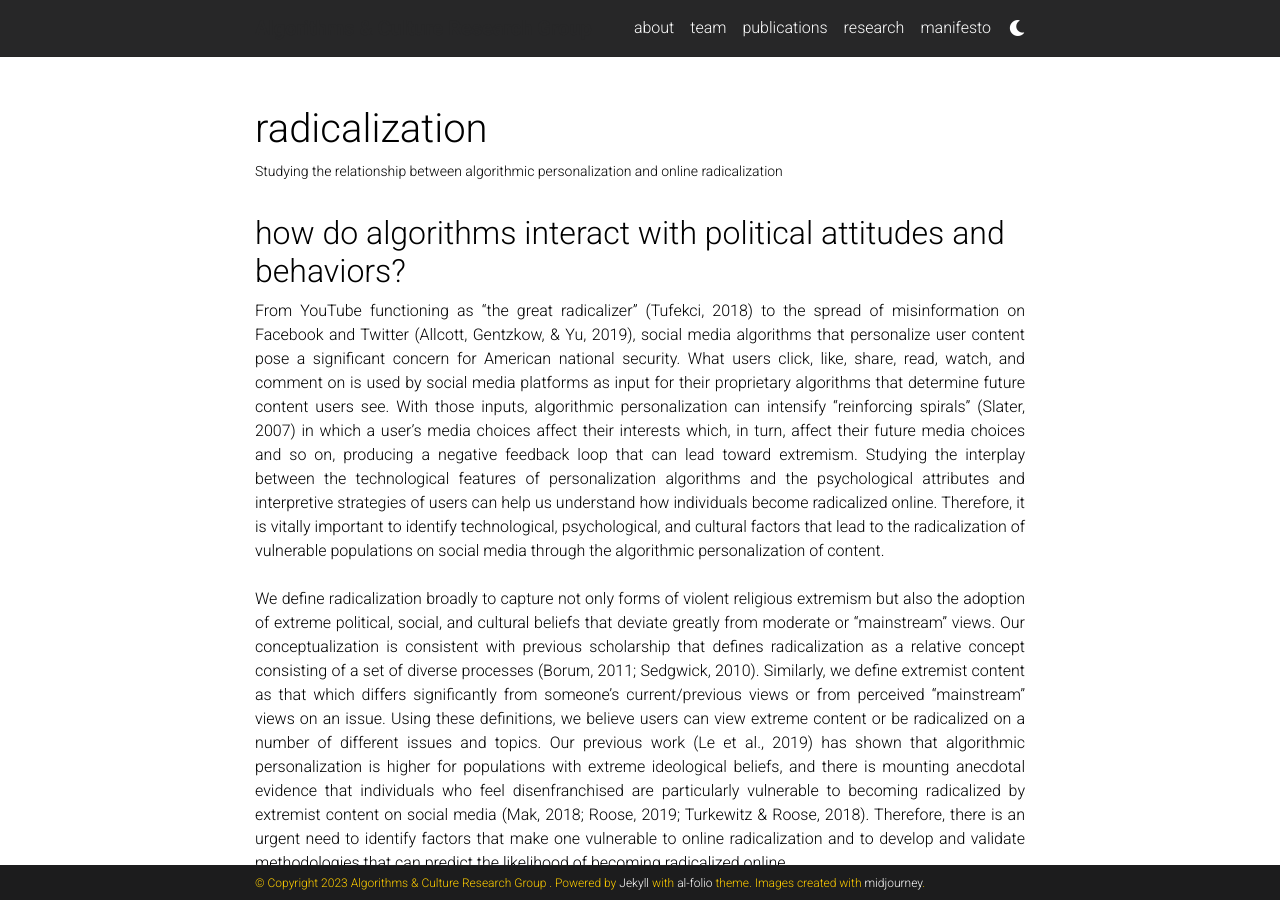
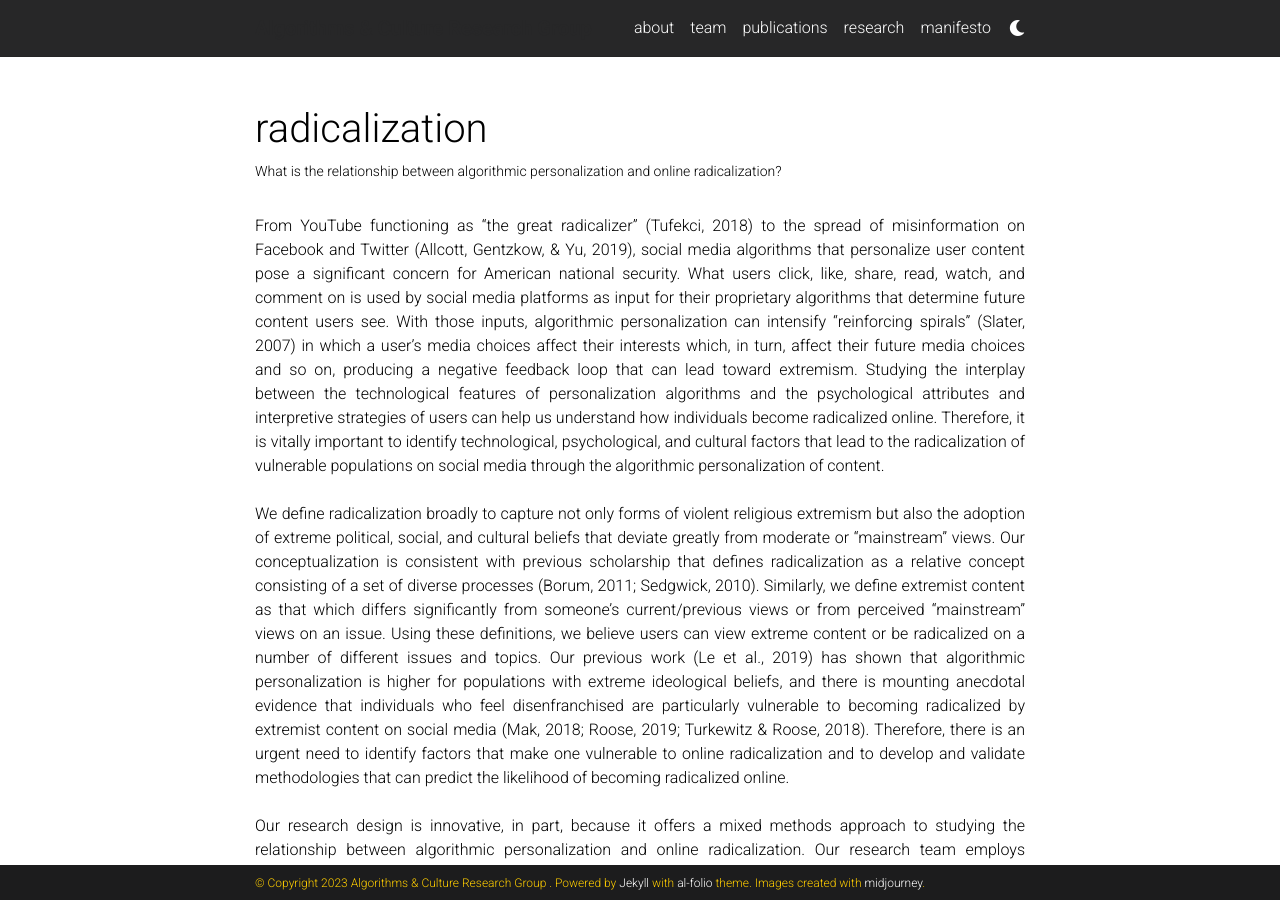
Before and after one commit to acrg-shared/acrg-shared.github.io, a Jekyll site: the page built from _projects/radicalization.md, in a window 1280 px wide and 900 px high. Built offline with Jekyll 4.4.1, drawn with Linux system fonts in a browser that asks for light colours; comment, search, counter and statistics services are not loaded; a style sheet for code colours, icons or effects is not loaded.

Commit message:
Update radicalization.md

```diff
--- a/_projects/radicalization.md
+++ b/_projects/radicalization.md
@@ -1,14 +1,13 @@
 ---
 layout: page
 title: radicalization
-description: Studying the relationship between algorithmic personalization and online radicalization
+description: What is the relationship between algorithmic personalization and online radicalization?
 img: /assets/img/midjourney/governance.png.jpg
 project: Radicalization
 groups: [faculty, students]
 importance: 1
 ---
 
-<h2> how do algorithms interact with political attitudes and behaviors? </h2>
   <p style="text-align: justify">
 
 From YouTube functioning as “the great radicalizer” (Tufekci, 2018) to the spread of misinformation on Facebook and Twitter (Allcott, Gentzkow, & Yu, 2019), social media algorithms that personalize user content pose a significant concern for American national security. What users click, like, share, read, watch, and comment on is used by social media platforms as input for their proprietary algorithms that determine future content users see. With those inputs, algorithmic personalization can intensify “reinforcing spirals” (Slater, 2007) in which a user’s media choices affect their interests which, in turn, affect their future media choices and so on, producing a negative feedback loop that can lead toward extremism. Studying the interplay between the technological features of personalization algorithms and the psychological attributes and interpretive strategies of users can help us understand how individuals become radicalized online. Therefore, it is vitally important to identify technological, psychological, and cultural factors that lead to the radicalization of vulnerable populations on social media through the algorithmic personalization of content.
```
